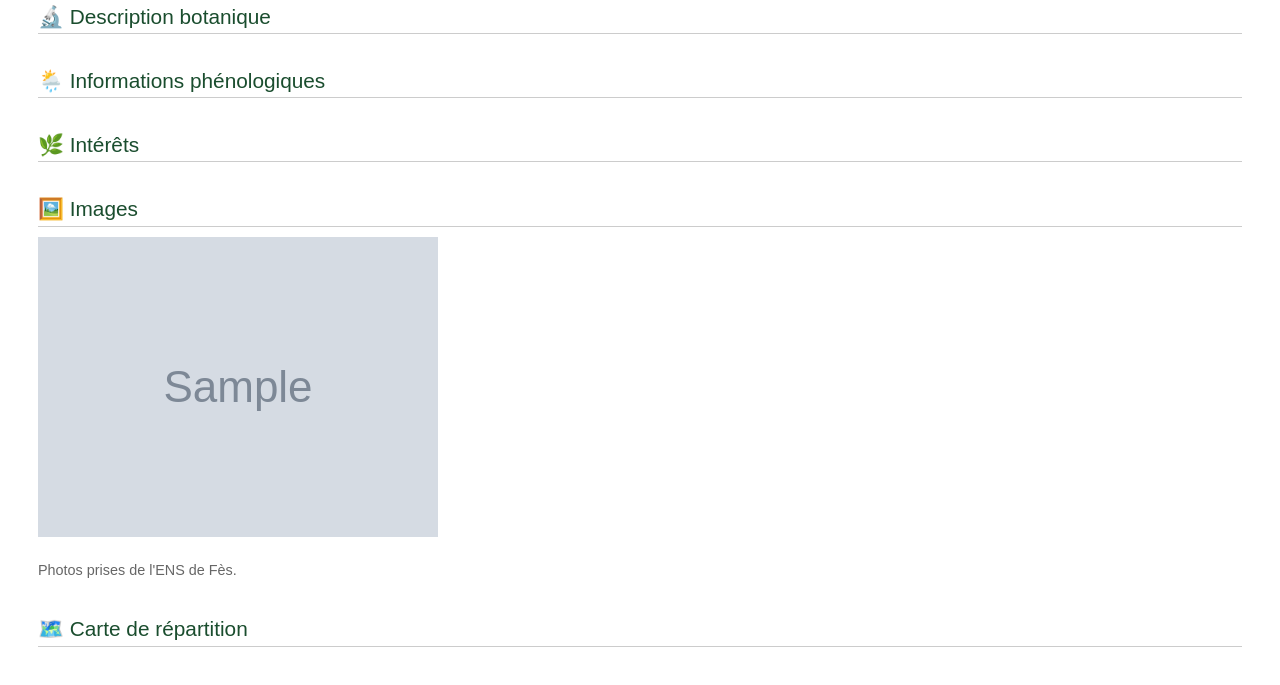
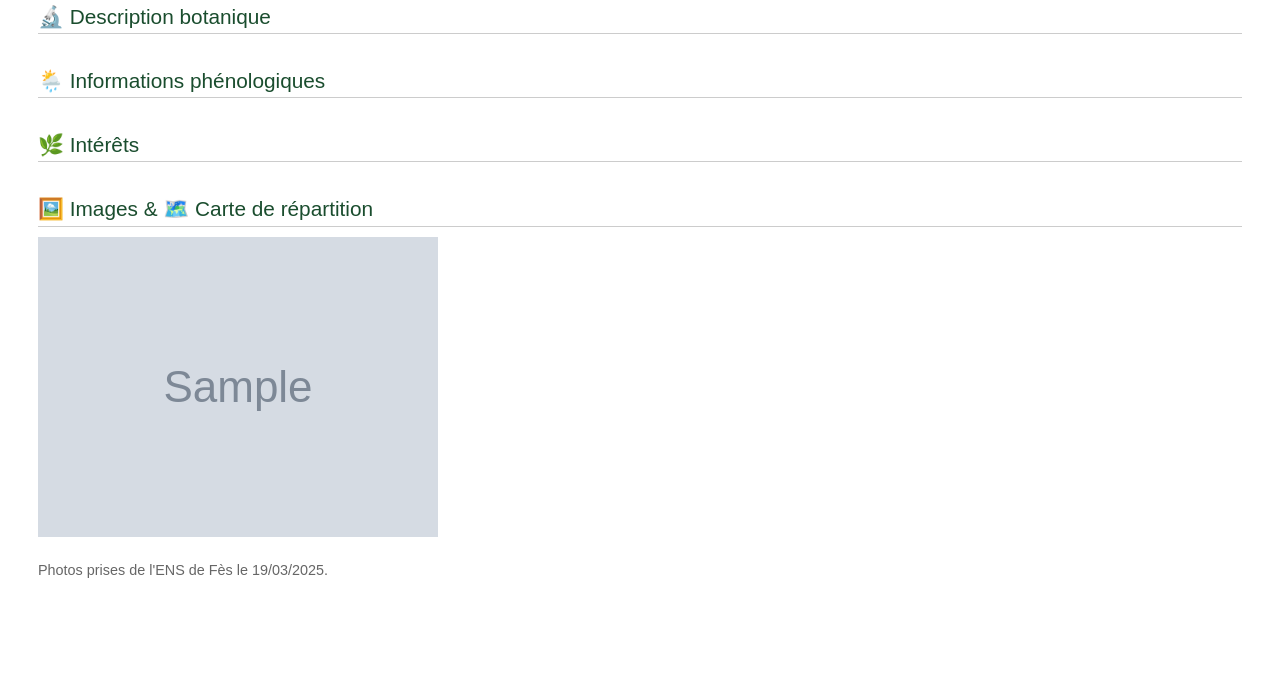
Before and after one commit to Bensley7/plant_qr_recognition, a Flask app: template templates/fiche.html in a window 1280 px wide. Shown: the part 191-876 px from the top of the page. After the commit the page ends 769 px from the top, so only its background shows below. Run offline with Flask 3, Linux system fonts and the light colour scheme; the template is opened without the code that fills it: most values are stand-ins (such as "Sample title", 1, 10 or a date in 2020); grey boxes marked "Sample" are stand-in pictures.

Commit message:
make it horizontal

```diff
--- a/templates/fiche.html
+++ b/templates/fiche.html
@@ -74,25 +74,33 @@
     {% endif %}
     {% endfor %}
 
-    <div class="section-title">🖼️ Images </div>
+    <div class="section-title">🖼️ Images & 🗺️ Carte de répartition</div>
+
+    <div style="display: flex; gap: 20px; flex-wrap: wrap; align-items: flex-start;">
+
       {% if plant.image %}
+      <div style="flex: 1; min-width: 300px;">
         {% for img in plant.image %}
-      <img src="{{ url_for('static', filename=img) }}" alt="Photo de l'espèce">
+          <img src="{{ url_for('static', filename=img) }}" alt="Photo de l'espèce" style="width: 100%; max-width: 400px;">
         {% endfor %}
         <div style="font-size: 0.9em; color: #666; margin-top: 5px;">
-      Photos prises de l'ENS de Fès.
+          Photos prises de l'ENS de Fès le 19/03/2025.
+        </div>
       </div>
       {% endif %}
 
-    <div class="section-title">🗺️ Carte de répartition </div>
       {% if plant.map %}
-      <img src="{{ url_for('static', filename=plant.map) }}" alt="Carte de répartition">
+      <div style="flex: 1; min-width: 300px;">
+        <img src="{{ url_for('static', filename=plant.map) }}" alt="Carte de répartition" style="width: 100%; max-width: 400px;">
         {% if plant["Url carte de répartition"] %}
-      <small>
+        <div style="font-size: 0.9em; color: #666; margin-top: 5px;">
           Source : <a href="{{ plant['Url carte de répartition'] }}" target="_blank">{{ plant['Url carte de répartition'] }}</a>
-      </small>
+        </div>
         {% endif %}
+      </div>
       {% endif %}
+
+    </div>
 
   {% else %}
     <p>Espèce non trouvée : {{ code }}</p>
```
Lines whose indentation alone changed are shown as unchanged.
